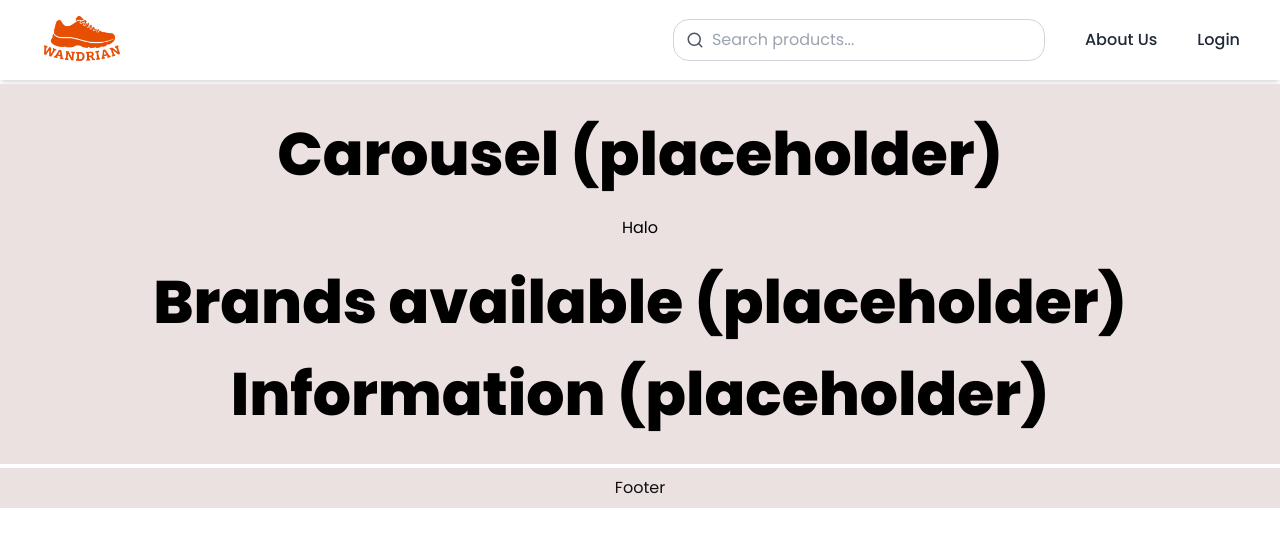
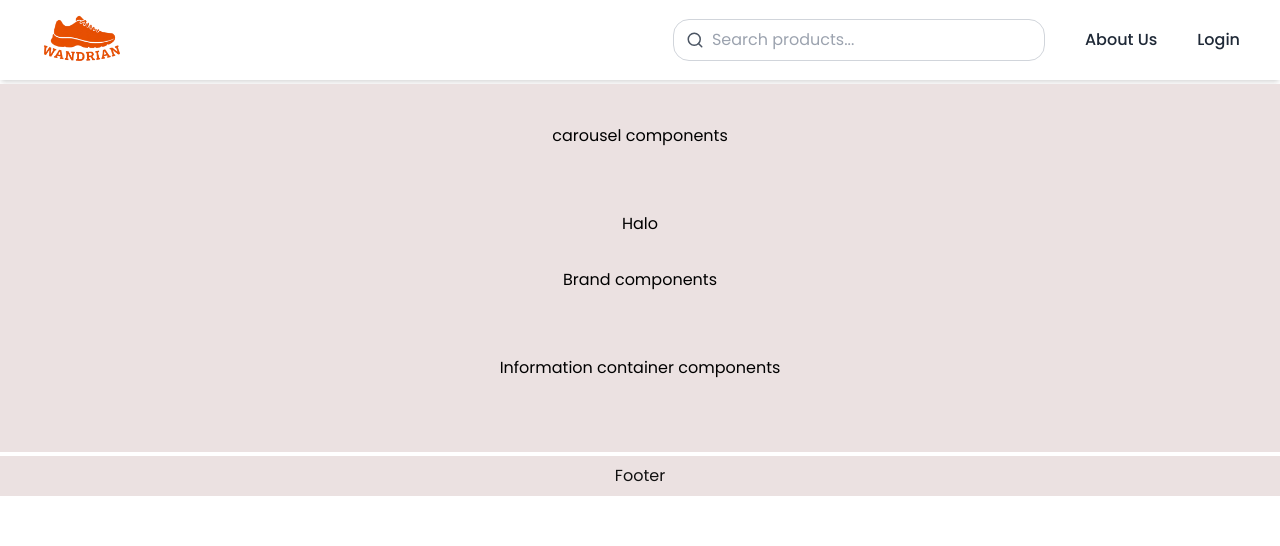
Before and after one commit to Jimmy-Pingcas/Shoe-Ecommerce, a React (Vite) app in the folder frontend/: page / in a window 1280 px wide. Shown: the top 546 px of the page. Built offline with nearby package versions, Linux system fonts and the light colour scheme.

Commit message:
import the components in the landing page

```diff
--- a/frontend/src/landing/components/brand.tsx
+++ b/frontend/src/landing/components/brand.tsx
@@ -0,0 +1,3 @@
+export default function Brand() {
+  return <div>Brand components</div>;
+}
--- a/frontend/src/landing/components/carousel.tsx
+++ b/frontend/src/landing/components/carousel.tsx
@@ -0,0 +1,3 @@
+export default function Carousel() {
+  return <div>carousel components</div>;
+}
--- a/frontend/src/landing/components/informationContainer.tsx
+++ b/frontend/src/landing/components/informationContainer.tsx
@@ -0,0 +1,3 @@
+export default function InformationContainer() {
+  return <div>Information container components</div>;
+}
--- a/frontend/src/landing/pages/landing.tsx
+++ b/frontend/src/landing/pages/landing.tsx
@@ -1,6 +1,8 @@
-
-import MainHeader from '../components/headerMainComponents';
-import ShoeCard from '../components/shoeCard';
+import MainHeader from "../components/headerMainComponents";
+import Carousel from "../components/carousel";
+import ShoeCard from "../components/shoeCard";
+import Brand from "../components/brand";
+import InformationContainer from "../components/informationContainer";
 
 export default function Landing() {
   return (
@@ -9,46 +11,38 @@ export default function Landing() {
         {/* Header (navigation) */}
         <section className="w-full bg-white text-[#111111] flex items-center justify-center px-6 py-2 box-border shadow-md">
           {/* import from components */}
-          <MainHeader/>
+          <MainHeader />
         </section>
 
         {/* Main content area */}
         <section className="w-full bg-[#ebe1e1] flex items-start justify-center px-4 py-4 box-border">
           <div className="w-full p-6 box-border flex flex-col gap-8 items-center">
-
-
             {/* Carousel component - file: components/carousel.tsx */}
             <div className="w-full flex flex-col items-center gap-8">
-
               {/* import ang component diri */}
-              <h1 className="m-0 text-4xl md:text-5xl lg:text-6xl font-extrabold">Carousel (placeholder)</h1>
+              <Carousel />
+              <h1 className="m-0 text-4xl md:text-5xl lg:text-6xl font-extrabold"></h1>
             </div>
-
 
             {/* Sample product component - file: components/shoeCard.tsx */}
             <div className="w-full flex flex-col items-center gap-8">
-
               {/* import from components */}
-              <ShoeCard/>
+              <ShoeCard />
             </div>
-
 
             {/* Brands available list component - file: components/brand.tsx */}
             <div className="w-full flex flex-col items-center gap-8">
-
-			        {/* import ang component diri */}
-			         <h1 className="m-0 text-4xl md:text-5xl lg:text-6xl font-extrabold">Brands available (placeholder)</h1>
+              {/* import ang component diri */}
+              <Brand />
+              <h1 className="m-0 text-4xl md:text-5xl lg:text-6xl font-extrabold"></h1>
             </div>
-
 
             {/* Site information component - file: components/informationContainer.tsx */}
             <div className="w-full flex flex-col items-center gap-8">
-
-			        {/* import ang component diri */}
-			        <h1 className="m-0 text-4xl md:text-5xl lg:text-6xl font-extrabold">Information (placeholder)</h1>
+              {/* import ang component diri */}
+              <InformationContainer />
+              <h1 className="m-0 text-4xl md:text-5xl lg:text-6xl font-extrabold"></h1>
             </div>
-
-
           </div>
         </section>
 
@@ -58,5 +52,5 @@ export default function Landing() {
         </section>
       </div>
     </main>
-  )
+  );
 }
```
